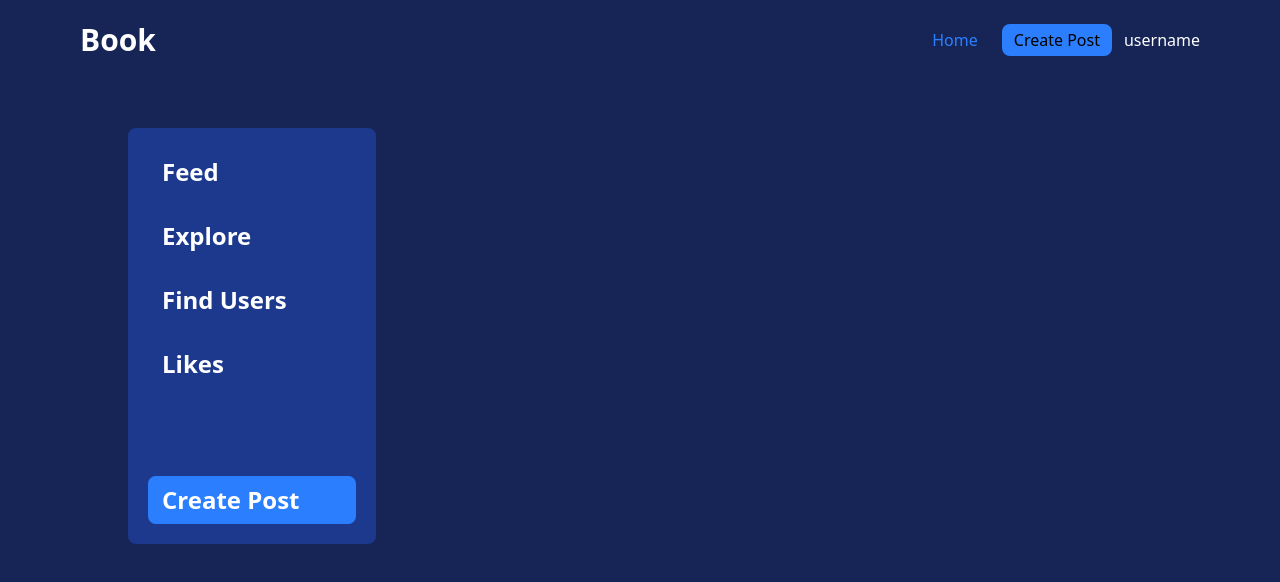
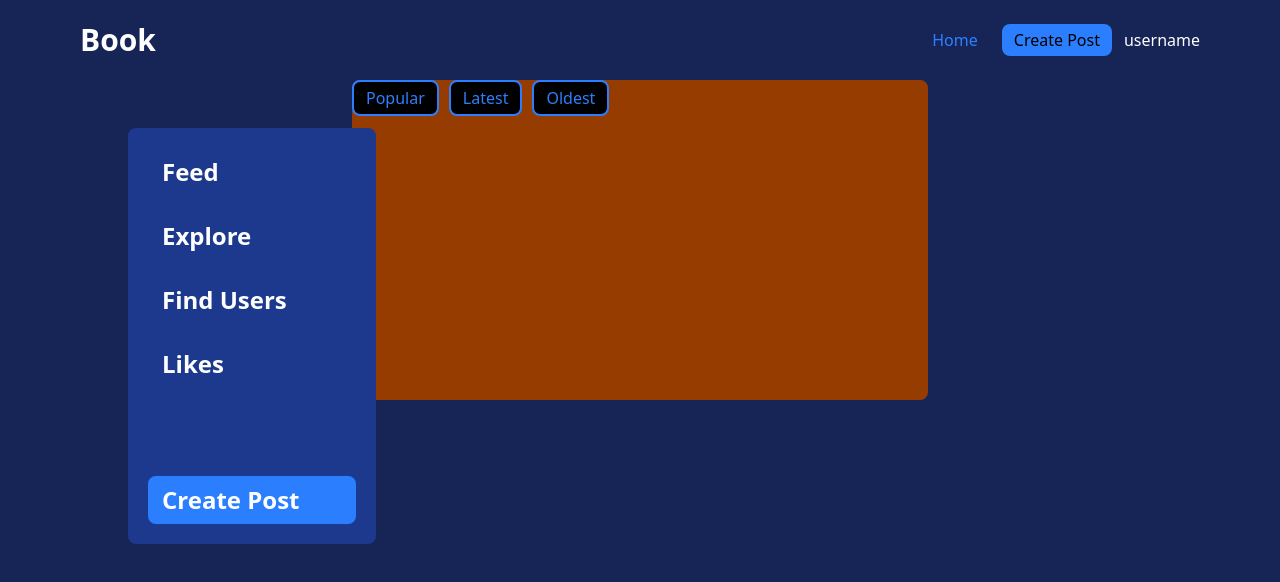
Before and after one commit to JyrexRonaldo/odin-book, a React (Vite) app in the folder frontend/: page / in a window 1280 px wide. Shown: the top 582 px of the page. Built offline with nearby package versions, Linux system fonts and the light colour scheme.

Commit message:
Add post list component

```diff
--- a/frontend/src/components/App/App.jsx
+++ b/frontend/src/components/App/App.jsx
@@ -1,3 +1,5 @@
+import { Outlet } from 'react-router-dom'
+
 function App() {
     return (
         <>
@@ -5,10 +7,10 @@ function App() {
                 <nav className="mx-auto flex h-20 w-full max-w-6xl items-center justify-between px-4">
                     <h1 className="text-3xl font-bold text-white">Book</h1>
                     <div className="flex gap-3">
-                        <button className="cursor-pointer rounded-lg px-3 py-1 text-blue-500 hover:underline hover:underline-offset-4">
+                        <button className="cursor-pointer rounded-lg px-3 py-1 text-blue-500 hover:underline hover:underline-offset-4 max-md:hidden">
                             Home
                         </button>
-                        <button className="cursor-pointer rounded-lg bg-blue-500 px-3 py-1">
+                        <button className="cursor-pointer rounded-lg bg-blue-500 px-3 py-1 max-md:hidden">
                             Create Post
                         </button>
                         <button className="cursor-pointer">
@@ -17,32 +19,25 @@ function App() {
                     </div>
                 </nav>
                 <div className="flex items-center justify-center">
+                    <Outlet />
                     <div className="fixed top-32 left-32 flex min-h-36 flex-col gap-8 rounded-lg bg-blue-900 p-5 text-2xl font-bold text-white max-lg:hidden">
-                        <div className="flex flex-col gap-4">
-                            <button className="h-12 w-52 rounded-lg px-3.5 text-left">
-                                Feed
-                            </button>
-                            <button className="h-12 w-52 rounded-lg px-3.5 text-left">
-                                Explore
-                            </button>
-                            <button className="h-12 w-52 rounded-lg px-3.5 text-left">
-                                Find Users
-                            </button>
-                            <button className="h-12 w-52 rounded-lg px-3.5 text-left">
-                                Likes
-                            </button>
+                        <div className="flex flex-col gap-4 *:h-12 *:w-52 *:rounded-lg *:px-3.5 *:text-left">
+                            <button>Feed</button>
+                            <button>Explore</button>
+                            <button>Find Users</button>
+                            <button>Likes</button>
                         </div>
                         <button className="mt-14 h-12 w-52 rounded-lg bg-blue-500 px-3.5 text-left">
                             Create Post
                         </button>
                     </div>
                     <div className="fixed min-h-24 w-full self-end overflow-hidden lg:hidden">
-                        <div className="flex min-h-24 w-full items-center justify-between self-end overflow-hidden bg-blue-800/30 px-5 backdrop-blur-md">
-                            <button className="size-16 rounded-[50%] bg-blue-500"></button>
-                            <button className="size-16 rounded-[50%] bg-blue-500"></button>
-                            <button className="size-16 rounded-[50%] bg-blue-500"></button>
-                            <button className="size-16 rounded-[50%] bg-blue-500"></button>
-                            <button className="size-16 rounded-[50%] bg-blue-500"></button>
+                        <div className="flex min-h-24 w-full items-center justify-between self-end overflow-hidden bg-blue-800/30 px-5 backdrop-blur-md *:size-16 *:rounded-[50%] *:bg-blue-500">
+                            <button></button>
+                            <button></button>
+                            <button></button>
+                            <button></button>
+                            <button></button>
                         </div>
                     </div>
                 </div>
--- /dev/null
+++ b/frontend/src/components/PostComponent/PostComponent.jsx
@@ -0,0 +1,9 @@
+function PostComponent() {
+    return (
+        <>
+            <div className="h-[100px] bg-rose-600"></div>
+        </>
+    )
+}
+
+export default PostComponent
--- /dev/null
+++ b/frontend/src/components/PostListComponent/PostListComponent.jsx
@@ -0,0 +1,54 @@
+import { useState } from 'react'
+
+function PostListComponent() {
+    const [buttonStyles, setButtonStyles] = useState([
+        'default',
+        'default',
+        'default',
+    ])
+
+    const buttonColorVariants = {
+        default:
+            'rounded-lg border-2 border-blue-500 bg-black px-3 py-1 text-blue-500',
+        selected:
+            'rounded-lg border-2 bg-blue-500 text-white border-blue-500 px-3 py-1',
+    }
+
+    function handleSelect(e) {
+        if (e.target.textContent === 'Popular') {
+            setButtonStyles(['selected', 'default', 'default'])
+        } else if (e.target.textContent === 'Latest') {
+            setButtonStyles(['default', 'selected', 'default'])
+        } else {
+            setButtonStyles(['default', 'default', 'selected'])
+        }
+    }
+
+    return (
+        <div className="mx-5 w-full max-w-xl self-start inline-block rounded-lg h-80 bg-amber-800">
+            <nav className="flex gap-2.5">
+                <button
+                    onClick={handleSelect}
+                    className={`${buttonColorVariants[buttonStyles[0]]}`}
+                >
+                    Popular
+                </button>
+                <button
+                    onClick={handleSelect}
+                    className={`${buttonColorVariants[buttonStyles[1]]}`}
+                >
+                    Latest
+                </button>
+                <button
+                    onClick={handleSelect}
+                    className={`${buttonColorVariants[buttonStyles[2]]}`}
+                >
+                    Oldest
+                </button>
+            </nav>
+            <div></div>
+        </div>
+    )
+}
+
+export default PostListComponent
--- a/frontend/src/routes.jsx
+++ b/frontend/src/routes.jsx
@@ -3,9 +3,15 @@ import ErrorPage from './components/ErrorPage/ErrorPage'
 import LoginPage from './components/LoginPage/LoginPage'
 import Signup from './components/SignupPage/Signup'
 import CreatePostPage from './components/CreatePostPage/CreatePostPage'
+import PostListComponent from './components/PostListComponent/PostListComponent'
 
 const routes = [
-    { path: '/', element: <App />, errorElement: <ErrorPage /> },
+    {
+        path: '/',
+        element: <App />,
+        children: [{ index: true, element: <PostListComponent /> }],
+        errorElement: <ErrorPage />,
+    },
     { path: '/login', element: <LoginPage /> },
     { path: '/signup', element: <Signup /> },
     { path: '/post/create', element: <CreatePostPage /> },
```
